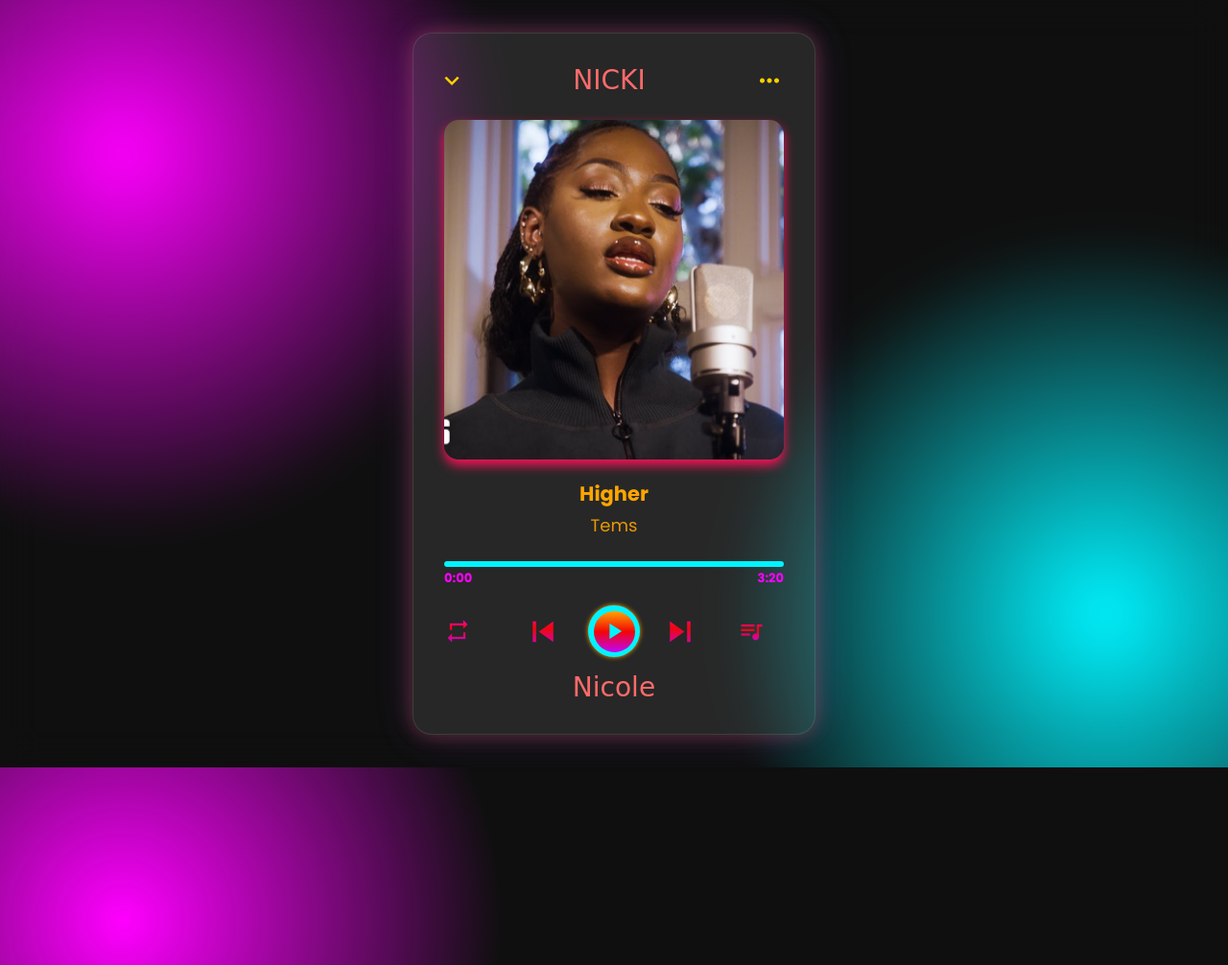
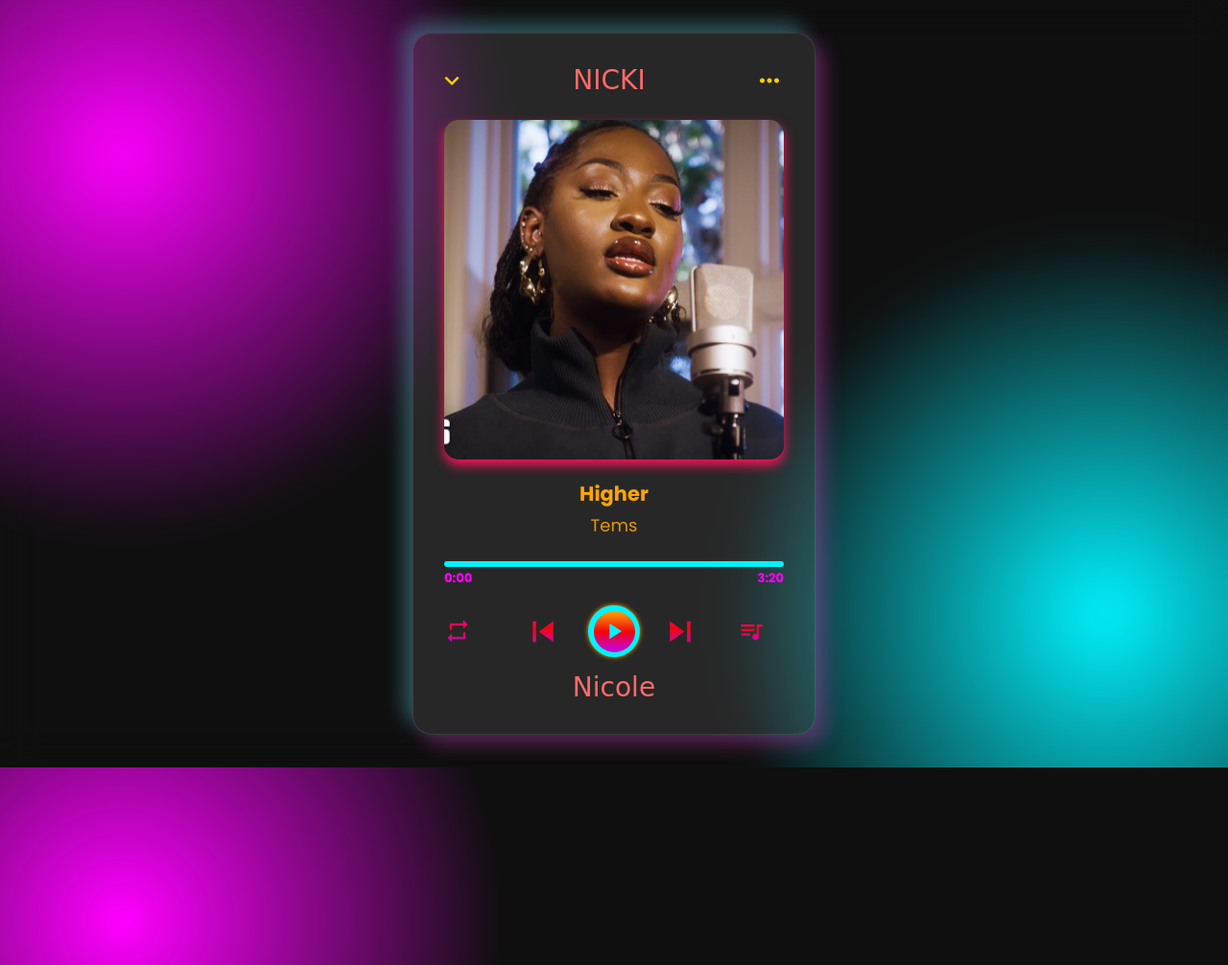
Before and after one commit to lewisaaronpaul/calnicole, a Flask app: page / in a window 1280 px wide. Shown: the top 1006 px of the page at 96% size. Run offline with Flask 2, Linux system fonts and the light colour scheme; some web fonts are replaced.

Commit message:
Update styles.css
change shadow around wrapper

```diff
--- a/static/css/styles.css
+++ b/static/css/styles.css
@@ -58,9 +58,12 @@ body {
     border-radius: 20px;
     border: 1px solid rgba(255, 255, 255, 0.1);
     backdrop-filter: blur(15px);
+    /* box-shadow:
+        0 0 20px rgba(255, 107, 107, 0.3),
+        0 0 40px rgba(168, 85, 247, 0.2); */
     box-shadow:
-        0 0 20px rgba(255, 107, 107, 0.3),
-        0 0 40px rgba(168, 85, 247, 0.2);
+        -10px -10px 20px rgba(107, 245, 255, 0.3), /* Top/Left shadow */
+        10px 10px 20px rgba(249, 71, 228, 0.3);   /* Right/Bottom shadow */
     transition: transform 0.3s ease;
 }
 
```
